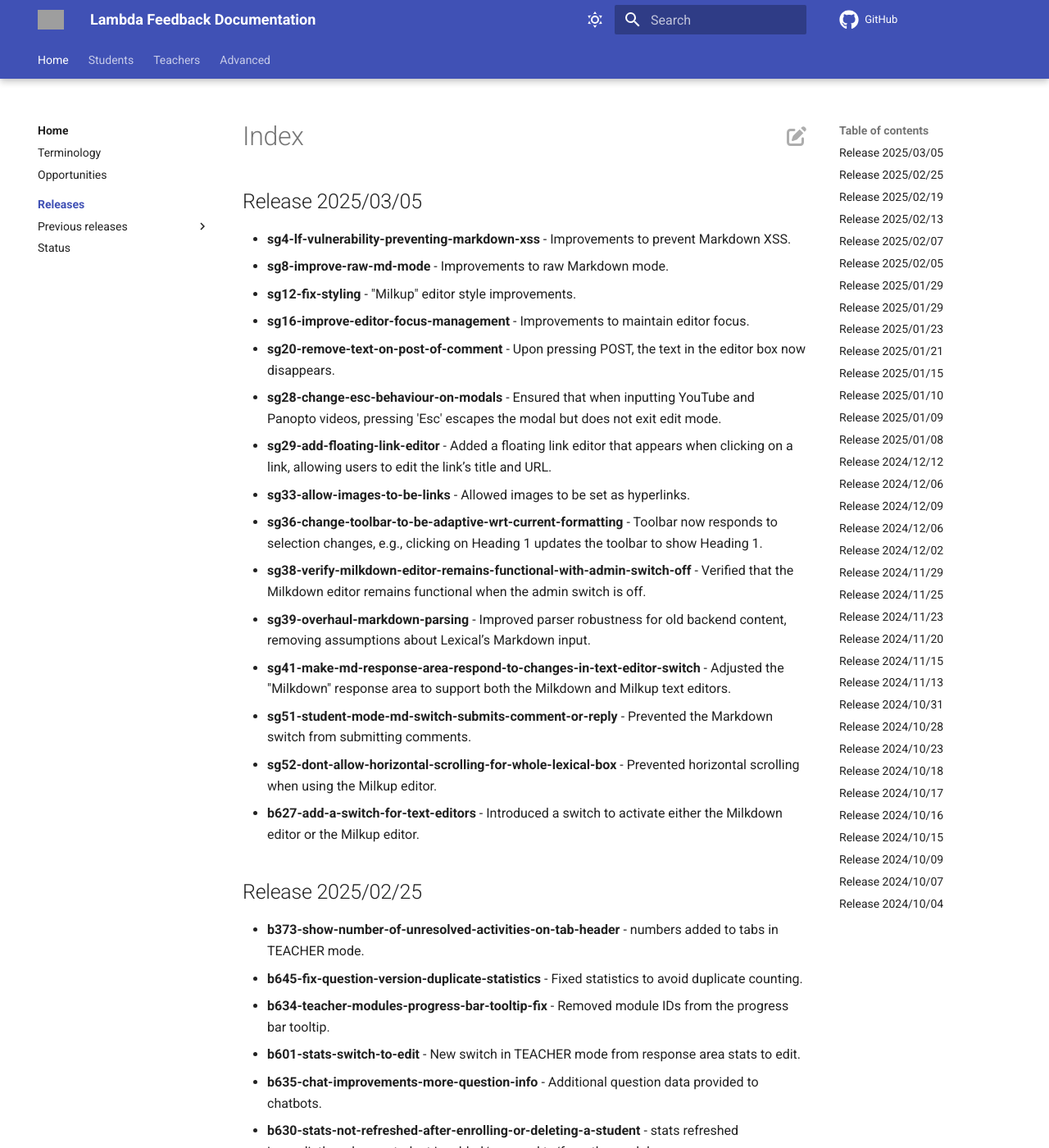
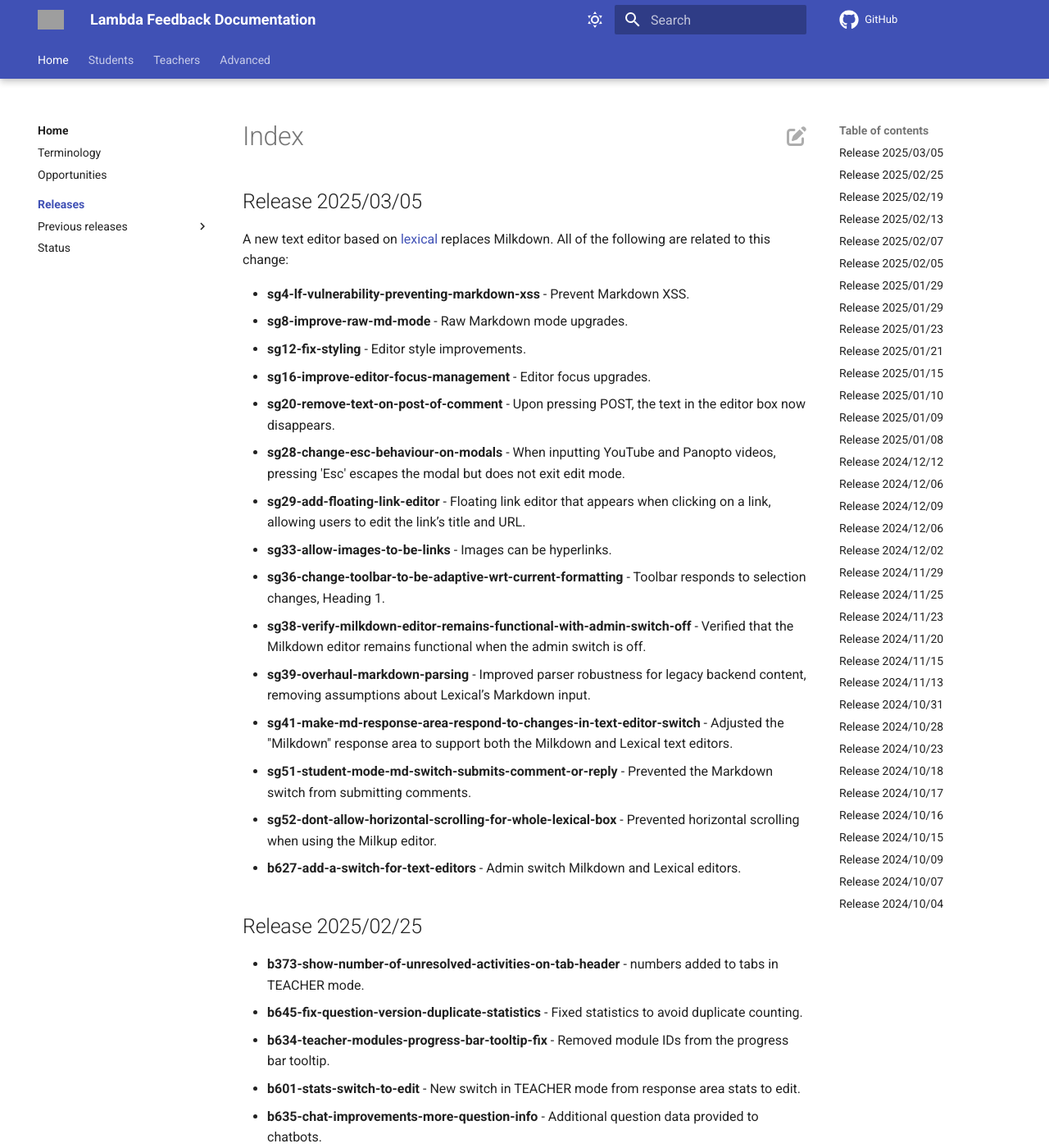
Before and after one commit to lambda-feedback/user-documentation, an MkDocs documentation site: the page built from docs/releases/index.md, in a window 1280 px wide and 1400 px high. Shown: the whole window at 82% size. Built offline with MkDocs 1.6.1 and Material for MkDocs 9.7.7, drawn with Linux system fonts in a browser that asks for light colours; comment, search, counter and statistics services are not loaded; grey boxes are pictures that could not be loaded.

Commit message:
Release note tweaks

```diff
--- a/docs/releases/index.md
+++ b/docs/releases/index.md
@@ -1,20 +1,22 @@
 ## Release 2025/03/05
 
-- **sg4-lf-vulnerability-preventing-markdown-xss** - Improvements to prevent Markdown XSS.
-- **sg8-improve-raw-md-mode** - Improvements to raw Markdown mode.
-- **sg12-fix-styling** - "Milkup" editor style improvements.
-- **sg16-improve-editor-focus-management** - Improvements to maintain editor focus.
+A new text editor based on [lexical](https://lexical.dev/) replaces Milkdown. All of the following are related to this change:
+
+- **sg4-lf-vulnerability-preventing-markdown-xss** - Prevent Markdown XSS.
+- **sg8-improve-raw-md-mode** - Raw Markdown mode upgrades.
+- **sg12-fix-styling** - Editor style improvements.
+- **sg16-improve-editor-focus-management** - Editor focus upgrades.
 - **sg20-remove-text-on-post-of-comment** - Upon pressing POST, the text in the editor box now disappears.
-- **sg28-change-esc-behaviour-on-modals** - Ensured that when inputting YouTube and Panopto videos, pressing 'Esc' escapes the modal but does not exit edit mode.
-- **sg29-add-floating-link-editor** - Added a floating link editor that appears when clicking on a link, allowing users to edit the link’s title and URL.
-- **sg33-allow-images-to-be-links** - Allowed images to be set as hyperlinks.
-- **sg36-change-toolbar-to-be-adaptive-wrt-current-formatting** - Toolbar now responds to selection changes, e.g., clicking on Heading 1 updates the toolbar to show Heading 1.
+- **sg28-change-esc-behaviour-on-modals** - When inputting YouTube and Panopto videos, pressing 'Esc' escapes the modal but does not exit edit mode.
+- **sg29-add-floating-link-editor** - Floating link editor that appears when clicking on a link, allowing users to edit the link’s title and URL.
+- **sg33-allow-images-to-be-links** - Images can be hyperlinks.
+- **sg36-change-toolbar-to-be-adaptive-wrt-current-formatting** - Toolbar responds to selection changes, Heading 1.
 - **sg38-verify-milkdown-editor-remains-functional-with-admin-switch-off** - Verified that the Milkdown editor remains functional when the admin switch is off.
-- **sg39-overhaul-markdown-parsing** - Improved parser robustness for old backend content, removing assumptions about Lexical’s Markdown input.
-- **sg41-make-md-response-area-respond-to-changes-in-text-editor-switch** - Adjusted the "Milkdown" response area to support both the Milkdown and Milkup text editors.
+- **sg39-overhaul-markdown-parsing** - Improved parser robustness for legacy backend content, removing assumptions about Lexical’s Markdown input.
+- **sg41-make-md-response-area-respond-to-changes-in-text-editor-switch** - Adjusted the "Milkdown" response area to support both the Milkdown and Lexical text editors.
 - **sg51-student-mode-md-switch-submits-comment-or-reply** - Prevented the Markdown switch from submitting comments.
 - **sg52-dont-allow-horizontal-scrolling-for-whole-lexical-box** - Prevented horizontal scrolling when using the Milkup editor.
-- **b627-add-a-switch-for-text-editors** - Introduced a switch to activate either the Milkdown editor or the Milkup editor.
+- **b627-add-a-switch-for-text-editors** - Admin switch Milkdown and Lexical editors.
 
 ## Release 2025/02/25
 
```
